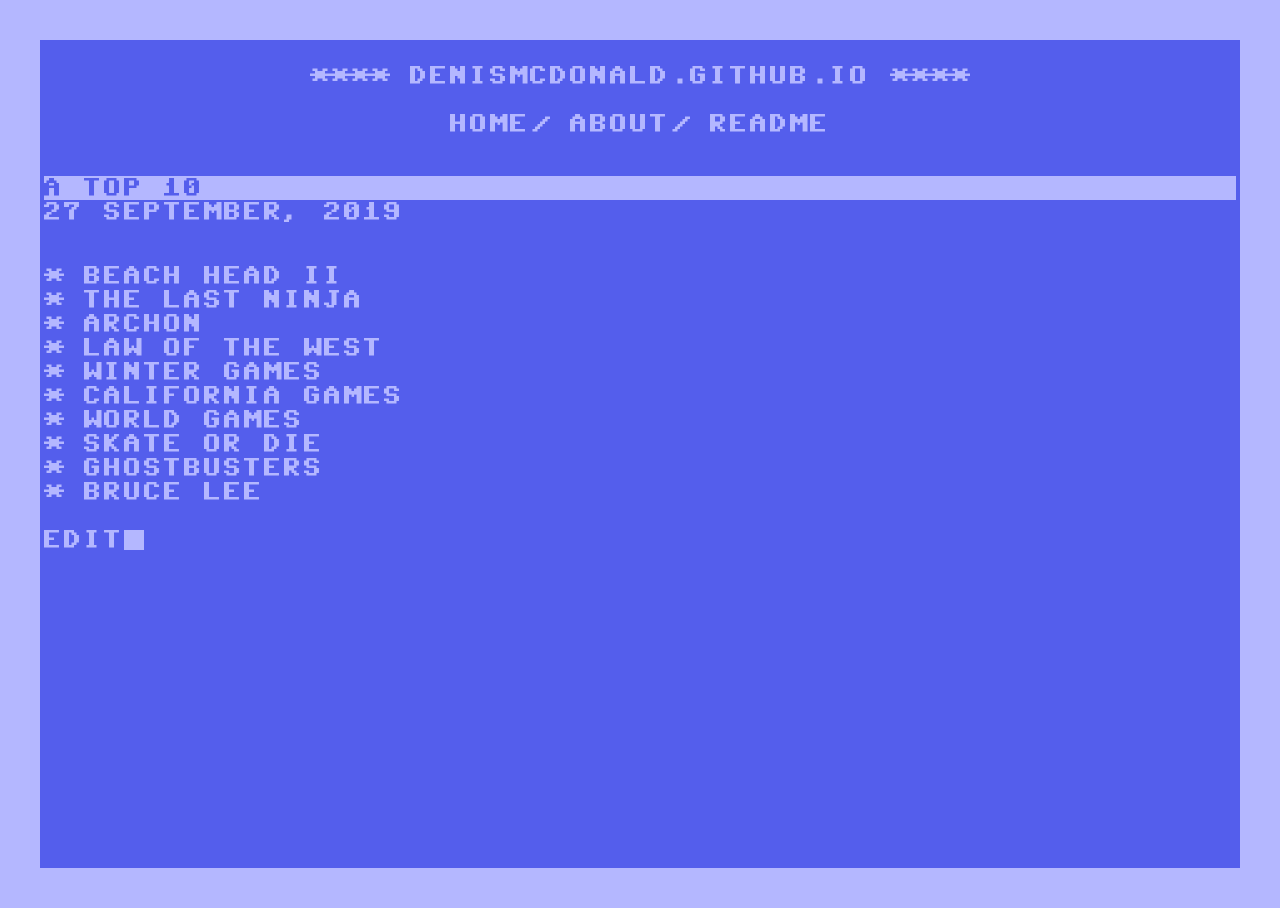
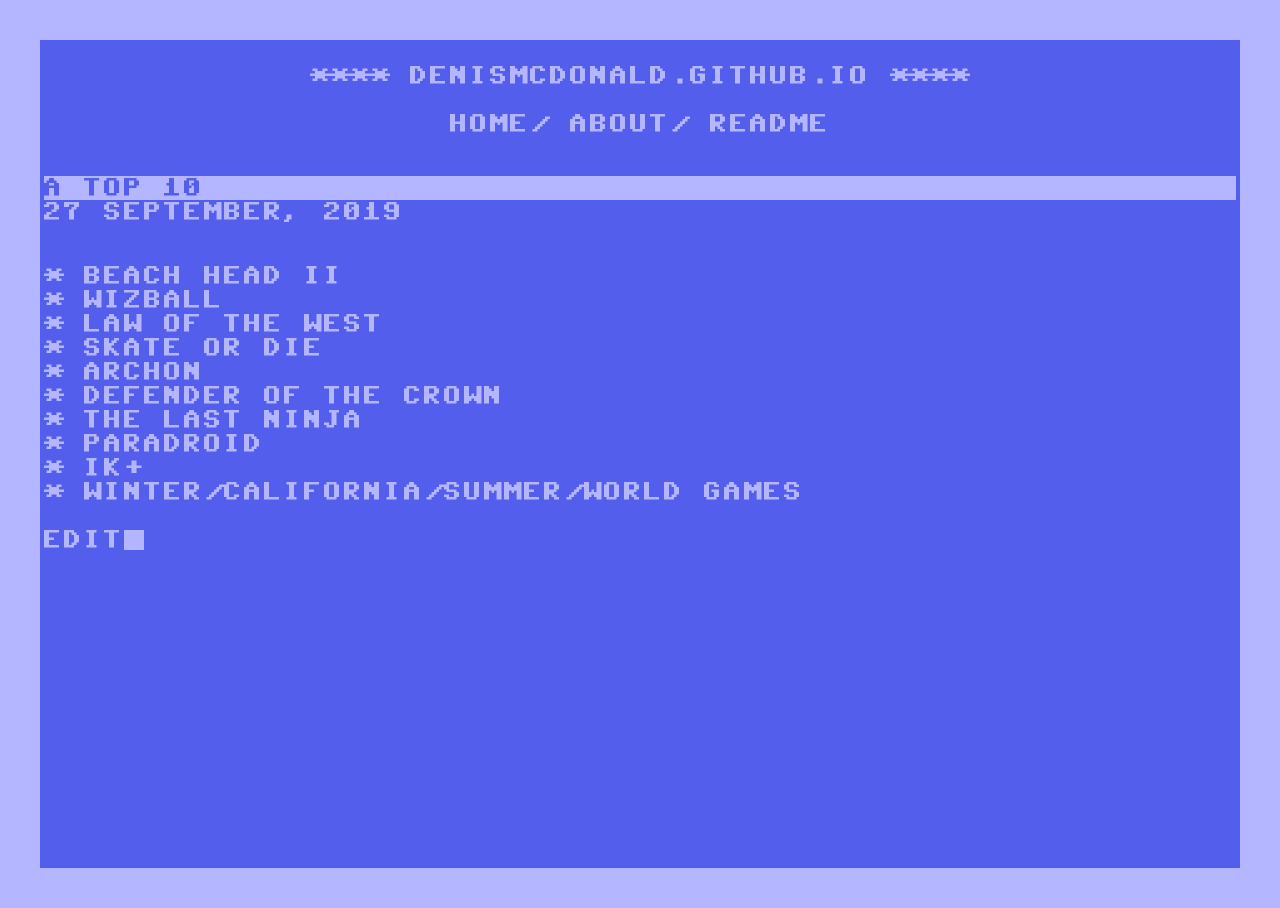
Before and after one commit to denismcdonald/denismcdonald.github.io, a Jekyll site: the page built from _posts/2019-09-27-top-10.md, in a window 1280 px wide. Built offline with Jekyll 4.4.1, drawn with Linux system fonts in a browser that asks for light colours.

Commit message:
Revisit top 10

```diff
--- a/_posts/2019-09-27-top-10.md
+++ b/_posts/2019-09-27-top-10.md
@@ -5,12 +5,12 @@ categories: c64
 ---
 
 * Beach Head II
+* Wizball
+* Law of the West
+* Skate or Die
+* Archon
+* Defender of the Crown
 * The Last Ninja
-* Archon
-* Law of the West
-* Winter Games
-* California Games
-* World Games
-* Skate or Die
-* Ghostbusters
-* Bruce Lee
+* Paradroid
+* IK+
+* Winter/California/Summer/World Games
```
